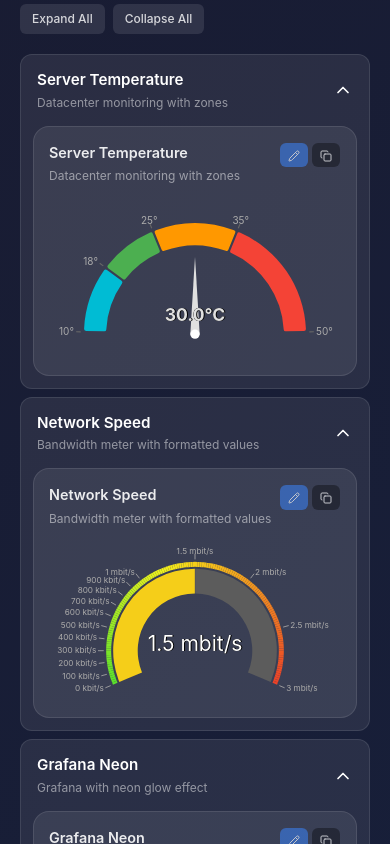
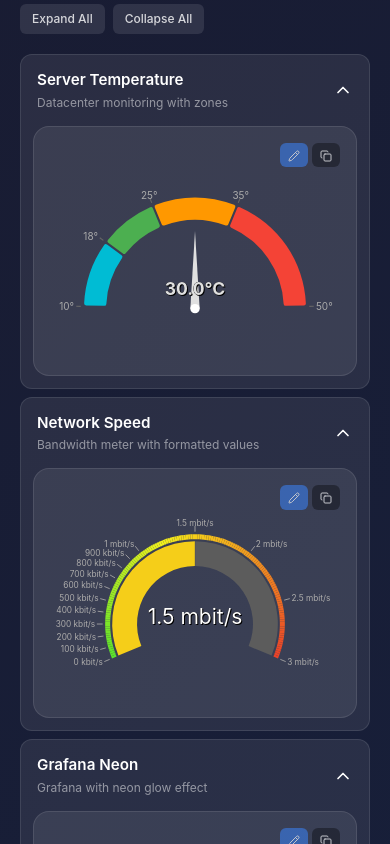
Before and after one commit to antoniolago/react-gauge-component, a React (Create React App) app: page / in a window 390 px wide. Shown: the part 1100-1944 px from the top of the page. Built offline with nearby package versions, Linux system fonts and the light colour scheme.

Commit message:
Update GaugeCard.tsx

```diff
--- a/src/TestComponent/GaugeGallery/components/GaugeCard.tsx
+++ b/src/TestComponent/GaugeGallery/components/GaugeCard.tsx
@@ -7,8 +7,11 @@
 
 // Detect mobile/touch device
 const isMobileDevice = () => {
+  //test if window size lower than 762
   if (typeof window === 'undefined') return false;
-  return 'ontouchstart' in window || navigator.maxTouchPoints > 0;
+  return window.innerWidth < 762;
+  // if (typeof window === 'undefined') return false;
+  // return 'ontouchstart' in window || navigator.maxTouchPoints > 0;
 };
 
 interface GaugeCardProps {
@@ -102,9 +105,11 @@
           {copied ? <Check size={12} /> : <Copy size={12} />}
         </button>
       </div>
-
-      <div style={themeStyles.cardTitle}>{preset.name}</div>
-      <div style={themeStyles.cardDescription}>{preset.description}</div>
+      {!isMobile &&
+      <>
+        <div style={themeStyles.cardTitle}>{preset.name}</div>
+        <div style={themeStyles.cardDescription}>{preset.description}</div>
+      </>}
 
       <div style={{ flex: 1, minHeight: 0, overflow: 'hidden' }}>
         {renderGauge()}
```
